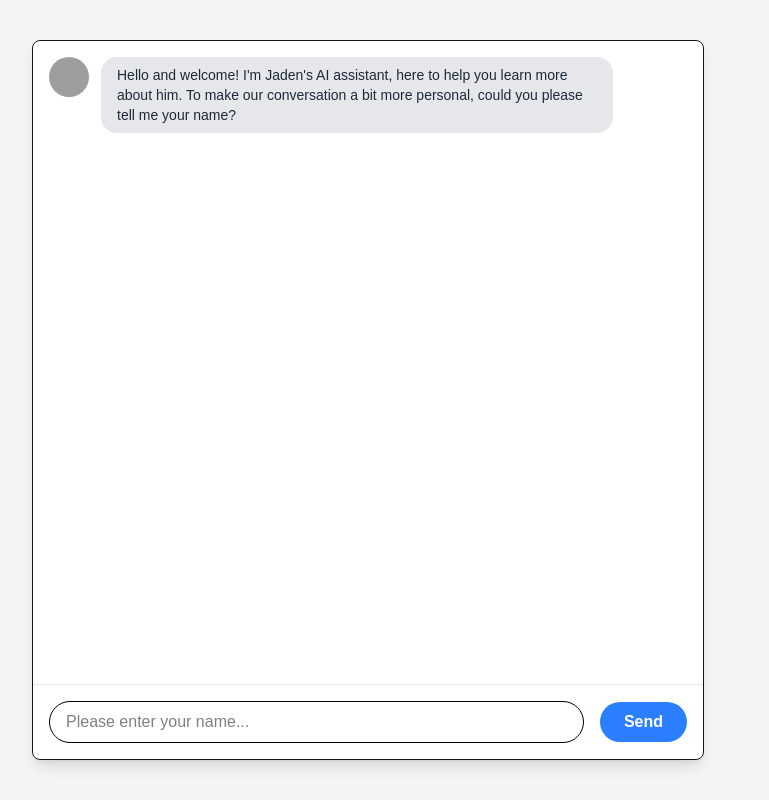
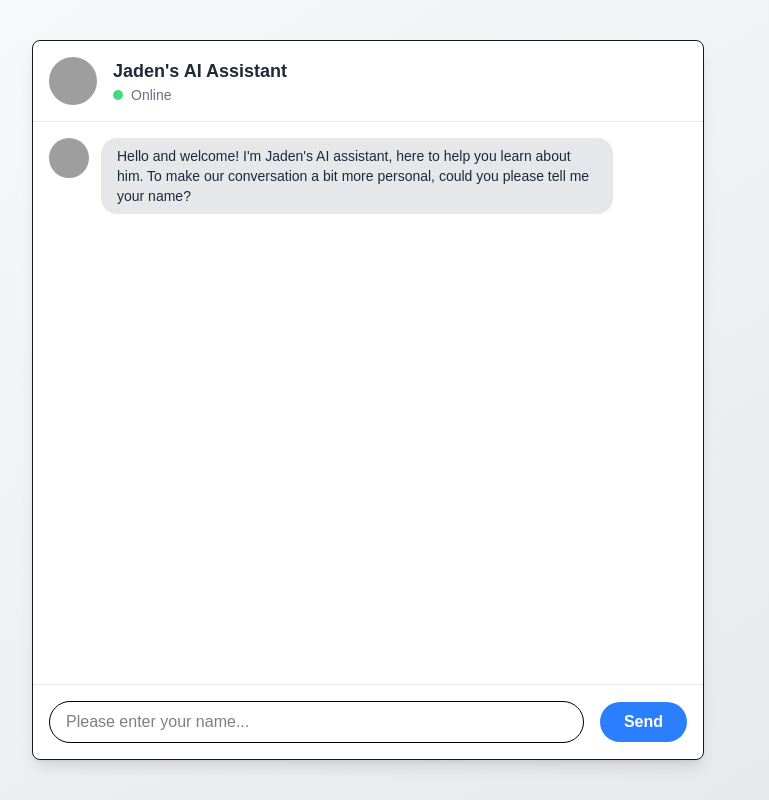
Before and after one commit to jadenS123/chatbot-frontend, a Next.js app: page / in a window 1280 px wide. Shown: the whole page, without its empty margins (272-1041 px from the left). Built offline with nearby package versions, Linux system fonts and the light colour scheme; grey boxes are pictures that could not be loaded.

Commit message:
feat: More Features

```diff
--- a/src/app/page.tsx
+++ b/src/app/page.tsx
@@ -21,7 +21,7 @@ export default function Home() {
   const [messages, setMessages] = useState<Message[]>([
     {
       id: 1,
-      text: "Hello and welcome! I'm Jaden's AI assistant, here to help you learn more about him. To make our conversation a bit more personal, could you please tell me your name?",
+      text: "Hello and welcome! I'm Jaden's AI assistant, here to help you learn about him. To make our conversation a bit more personal, could you please tell me your name?",
       sender: 'bot'
     }
   ]);
@@ -51,20 +51,18 @@ export default function Home() {
       const isRefusal = refusalKeywords.includes(currentInput.trim().toLowerCase());
 
       if (isRefusal) {
-        // If the user says no, give a polite response and move on
         const followupMessage: Message = {
           id: Date.now() + 1,
-          text: "Okay, no problem. What would you like to know about Jaden?", // UPDATED TEXT
+          text: "Okay, no problem. What would you like to know about Jaden?",
           sender: 'bot',
         };
         setMessages(prevMessages => [...prevMessages, followupMessage]);
         setConversationStage('chatting');
       } else {
-        // Otherwise, treat the input as their name
         const visitorName = currentInput;
         const welcomeReply: Message = {
           id: Date.now() + 1,
-          text: `It's great to meet you, ${visitorName}! What would you like to know about Jaden?`, // UPDATED TEXT
+          text: `It's great to meet you, ${visitorName}! What would you like to know about Jaden?`,
           sender: 'bot',
         };
         setMessages(prevMessages => [...prevMessages, welcomeReply]);
@@ -79,9 +77,7 @@ export default function Home() {
       try {
         const fetchPromise = fetch('https://chatbot-backend-production-cbeb.up.railway.app/api/chat', {
           method: 'POST',
-          headers: {
-            'Content-Type': 'application/json',
-          },
+          headers: { 'Content-Type': 'application/json' },
           body: JSON.stringify({ message: currentInput }),
         });
 
@@ -112,34 +108,40 @@ export default function Home() {
   };
 
   return (
-    <main className="flex h-screen flex-col items-center justify-center bg-gray-100 p-4">
+    // UPDATED: Added a subtle gradient background
+    <main className="flex h-screen flex-col items-center justify-center bg-gradient-to-br from-gray-50 to-gray-200 p-4">
       <div className="w-full max-w-2xl flex flex-col h-[90vh] border rounded-lg shadow-lg bg-white">
+
+        {/* NEW: Professional Header Section */}
+        <div className="flex items-center p-4 border-b border-gray-200">
+          <div className="w-12 h-12 rounded-full overflow-hidden mr-4 flex-shrink-0">
+            <Image
+              src="/Headshot.jpg"
+              alt="Chatbot headshot"
+              width={48}
+              height={48}
+              className="object-cover w-full h-full"
+            />
+          </div>
+          <div className="flex-grow">
+            <h2 className="font-bold text-lg text-gray-800">Jaden's AI Assistant</h2>
+            <div className="flex items-center space-x-2">
+              <span className="h-2.5 w-2.5 bg-green-500 rounded-full animate-pulse"></span>
+              <p className="text-sm text-gray-500">Online</p>
+            </div>
+          </div>
+        </div>
+
+        {/* This is the main chat window that scrolls */}
         <div className="flex-grow p-4 overflow-y-auto">
           {messages.map(message => (
-            <div
-              key={message.id}
-              className={`flex items-start ${
-                message.sender === 'user' ? 'justify-end' : 'justify-start'
-              } mb-4`}
-            >
+            <div key={message.id} className={`flex items-start ${message.sender === 'user' ? 'justify-end' : 'justify-start'} mb-4`}>
               {message.sender === 'bot' && (
                 <div className="w-10 h-10 rounded-full overflow-hidden mr-3 flex-shrink-0">
-                  <Image
-                    src="/Headshot.jpg"
-                    alt="Chatbot headshot"
-                    width={40}
-                    height={40}
-                    className="object-cover w-full h-full"
-                  />
+                  <Image src="/Headshot.jpg" alt="Chatbot headshot" width={40} height={40} className="object-cover w-full h-full" />
                 </div>
               )}
-              <div
-                className={`max-w-xs md:max-w-md lg:max-w-lg px-4 py-2 rounded-2xl ${
-                  message.sender === 'user'
-                    ? 'bg-blue-500 text-white'
-                    : 'bg-gray-200 text-gray-800'
-                }`}
-              >
+              <div className={`max-w-xs md:max-w-md lg:max-w-lg px-4 py-2 rounded-2xl ${message.sender === 'user' ? 'bg-blue-500 text-white' : 'bg-gray-200 text-gray-800'}`}>
                 <p className="text-sm">{message.text}</p>
               </div>
             </div>
@@ -148,13 +150,7 @@ export default function Home() {
           {isLoading && (
             <div className="flex items-start justify-start mb-4">
                <div className="w-10 h-10 rounded-full overflow-hidden mr-3 flex-shrink-0">
-                  <Image
-                    src="/Headshot.jpg"
-                    alt="Chatbot headshot"
-                    width={40}
-                    height={40}
-                    className="object-cover w-full h-full"
-                  />
+                  <Image src="/Headshot.jpg" alt="Chatbot headshot" width={40} height={40} className="object-cover w-full h-full" />
                 </div>
               <div className="bg-gray-200 text-gray-800 rounded-2xl px-4 py-2 flex items-center">
                 <div className="flex items-center justify-center space-x-1">
@@ -165,19 +161,15 @@ export default function Home() {
               </div>
             </div>
           )}
-
           <div ref={messagesEndRef} />
         </div>
-        <div className="border-t border-gray-200"></div>
-        <form onSubmit={handleSendMessage} className="p-4 flex items-center">
+
+        {/* This is the input form at the bottom */}
+        <form onSubmit={handleSendMessage} className="p-4 flex items-center border-t border-gray-200">
           <input
             type="text"
             className="flex-grow px-4 py-2 border rounded-full text-black focus:outline-none focus:ring-2 focus:ring-blue-500"
-            placeholder={
-              conversationStage === 'greeting'
-                ? "Please enter your name..."
-                : "Ask me anything..."
-            }
+            placeholder={conversationStage === 'greeting' ? "Please enter your name..." : "Ask me anything..."}
             value={input}
             onChange={(e) => setInput(e.target.value)}
           />
```
